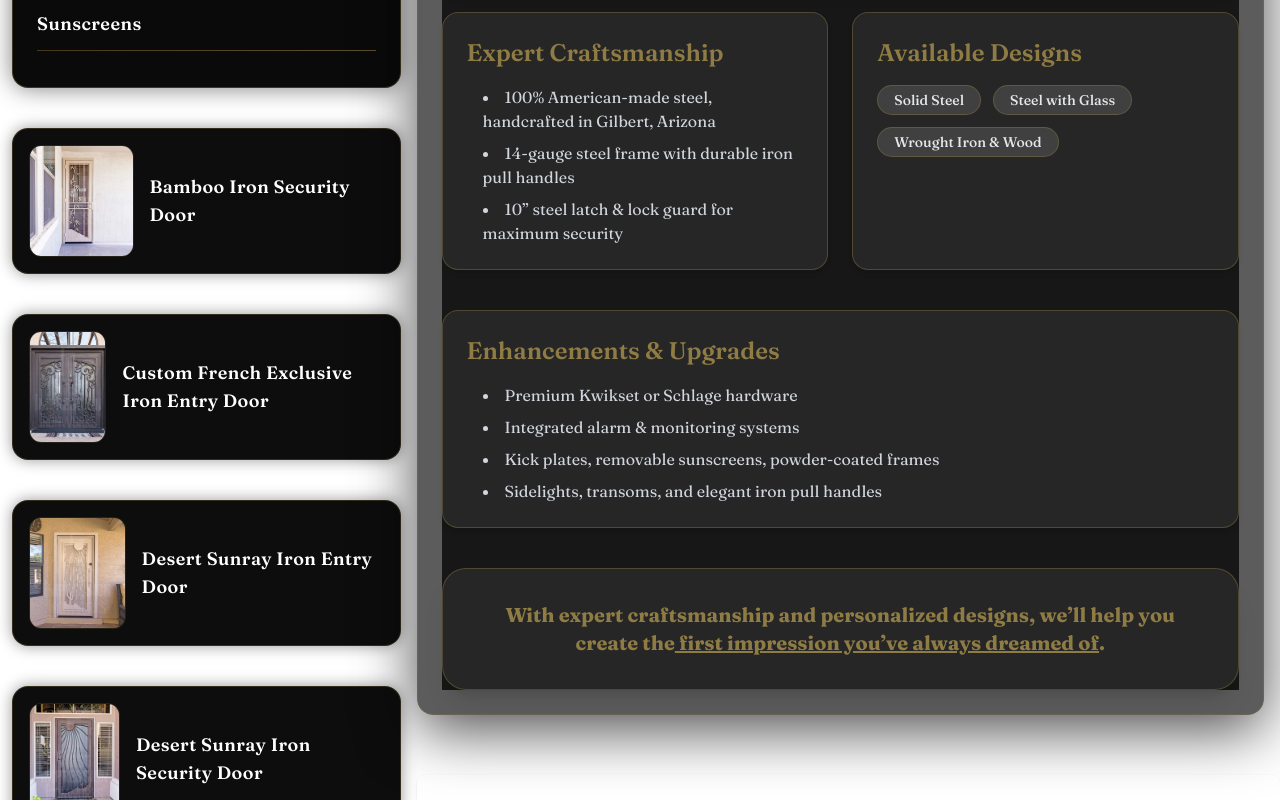
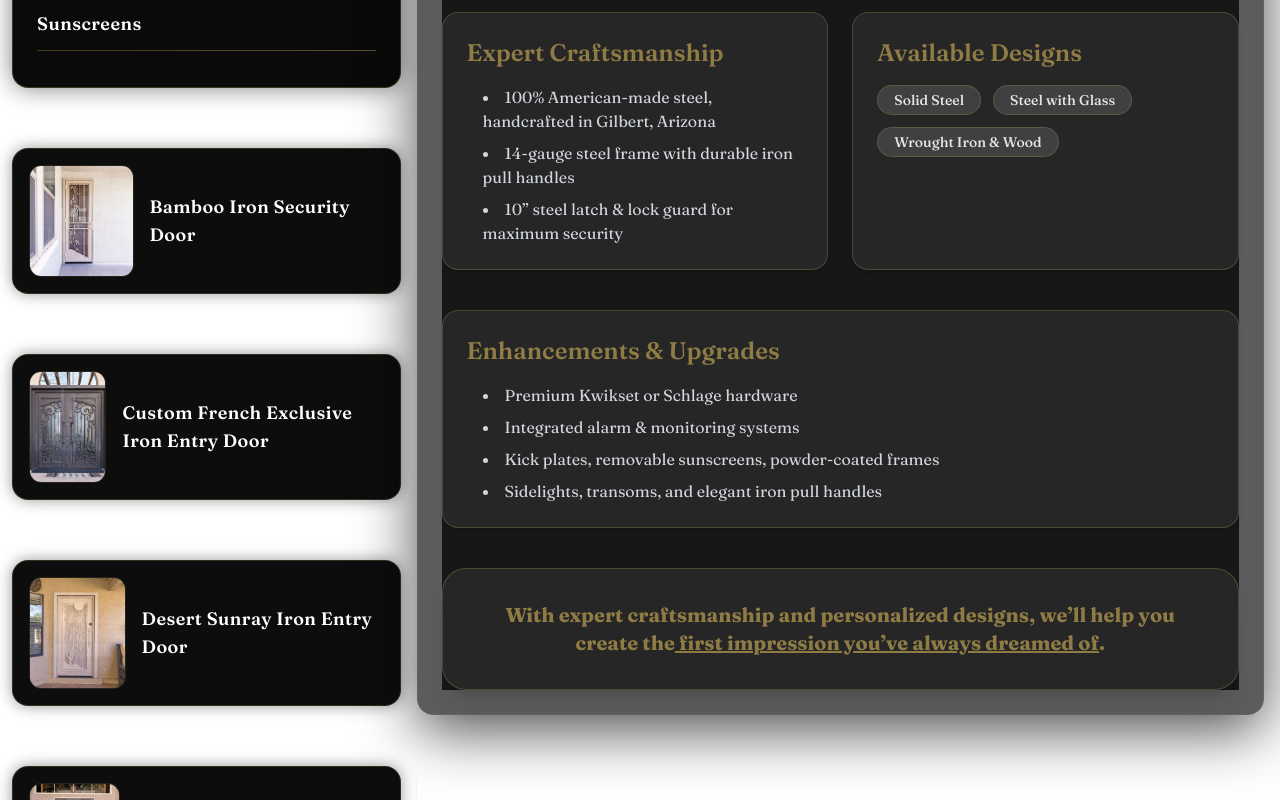
Before and after one commit to ankitNegiDev/Imperial-GateCraft, a Next.js app: page /products in a window 1280 px wide. Shown: the part 1140-1940 px from the top of the page. Built offline with nearby package versions, Linux system fonts and the light colour scheme; grey boxes are pictures that could not be loaded.

Commit message:
updated the otherform

```diff
--- a/app/components/product-page/OtherProduct.jsx
+++ b/app/components/product-page/OtherProduct.jsx
@@ -18,6 +18,7 @@ function OtherProduct({ image, text }) {
     return (
         <div
             className="
+                w-full
                 flex items-center gap-4 p-4
                 bg-[#0d0d0d]
                 rounded-2xl
@@ -27,6 +28,7 @@ function OtherProduct({ image, text }) {
                 hover:-translate-y-1
                 transition-all duration-300
                 cursor-pointer
+                mt-5
             "
         >
             {/* IMAGE */}
```
